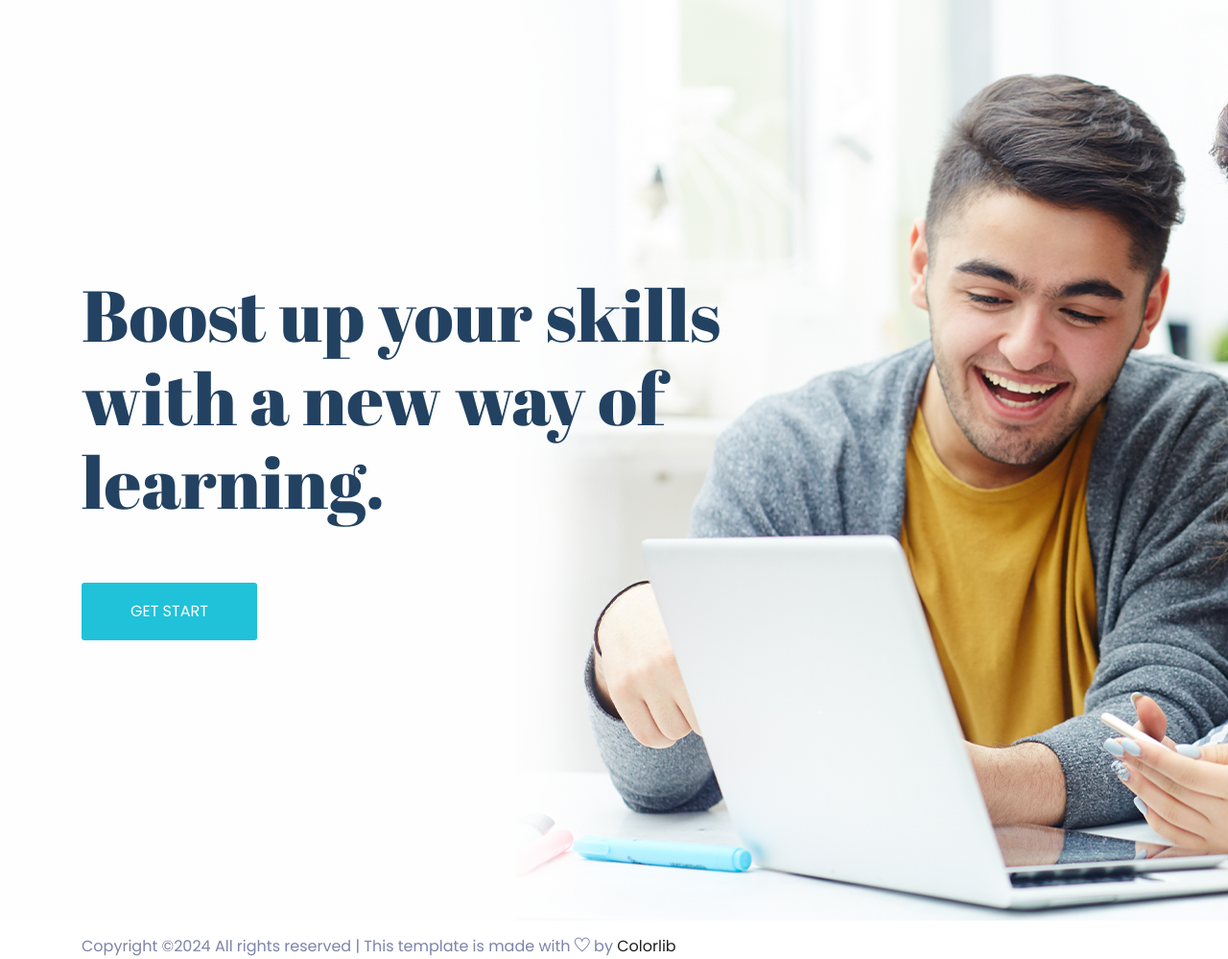
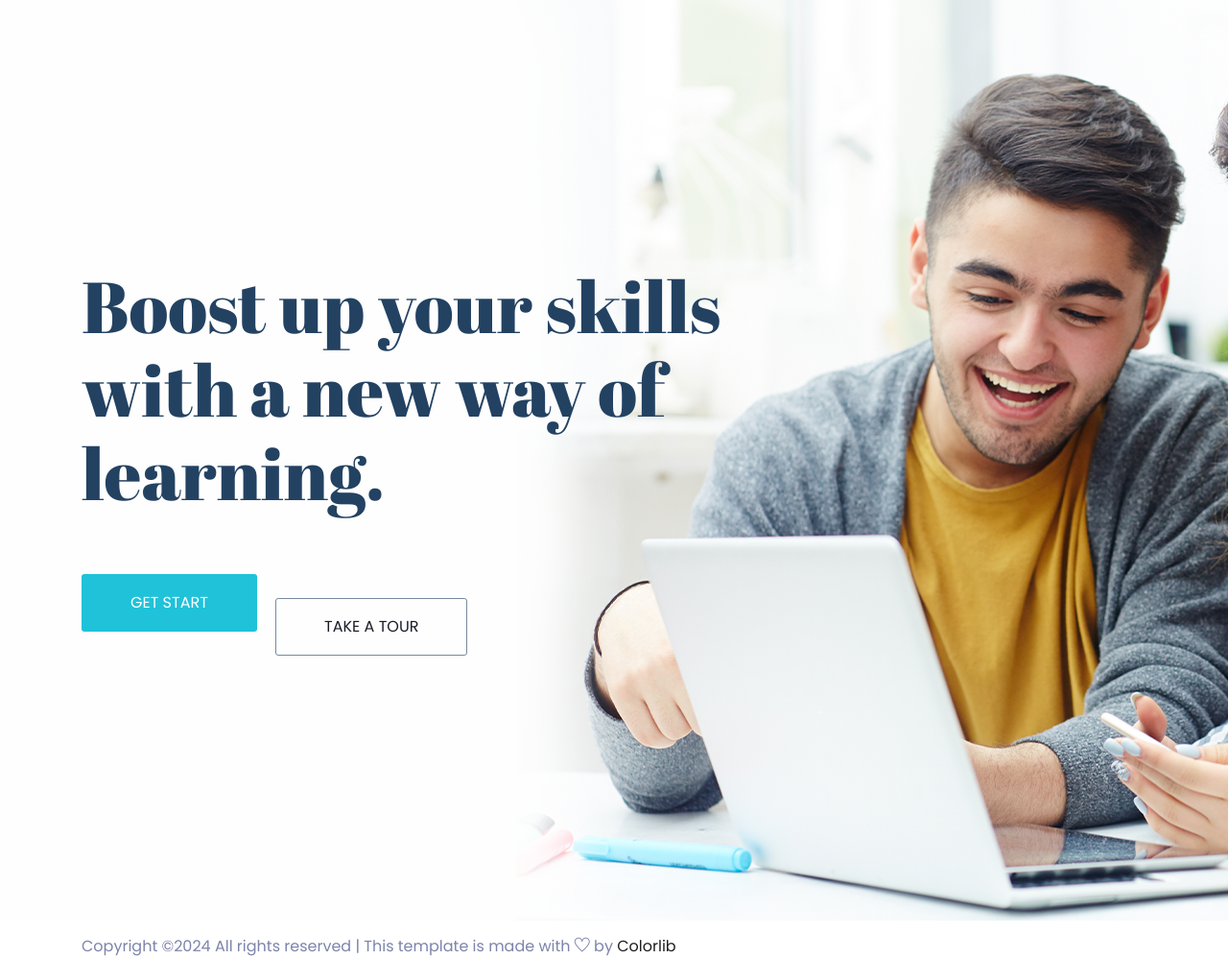
Before and after one commit to pojiloypochatok/DjangoProjectLearning, a Django app: page / in a window 1280 px wide. Shown: the part 153-1152 px from the top of the page at 96% size. Run offline with Django 5.2, Linux system fonts and the light colour scheme; some libraries are stand-ins or nearby versions.

Commit message:
Revert "Поковырялся в index.html"
This reverts commit 50d50ac20e12f21f570238848a455505c388d7e1.

```diff
--- a/LearningSite/main/templates/main/index.html
+++ b/LearningSite/main/templates/main/index.html
@@ -13,7 +13,8 @@
                                 <h3>Boost up your skills <br>
                                     with a new way of <br>
                                     learning.</h3>
-                                <a href="{% url 'main:courses' %}"class="boxed-btn3">Get Start</a>
+                                <a href="#" class="boxed-btn3">Get Start</a>
+                                <a href="#" class="boxed-btn4">Take a tour</a>
                             </div>
                         </div>
                     </div>
```
